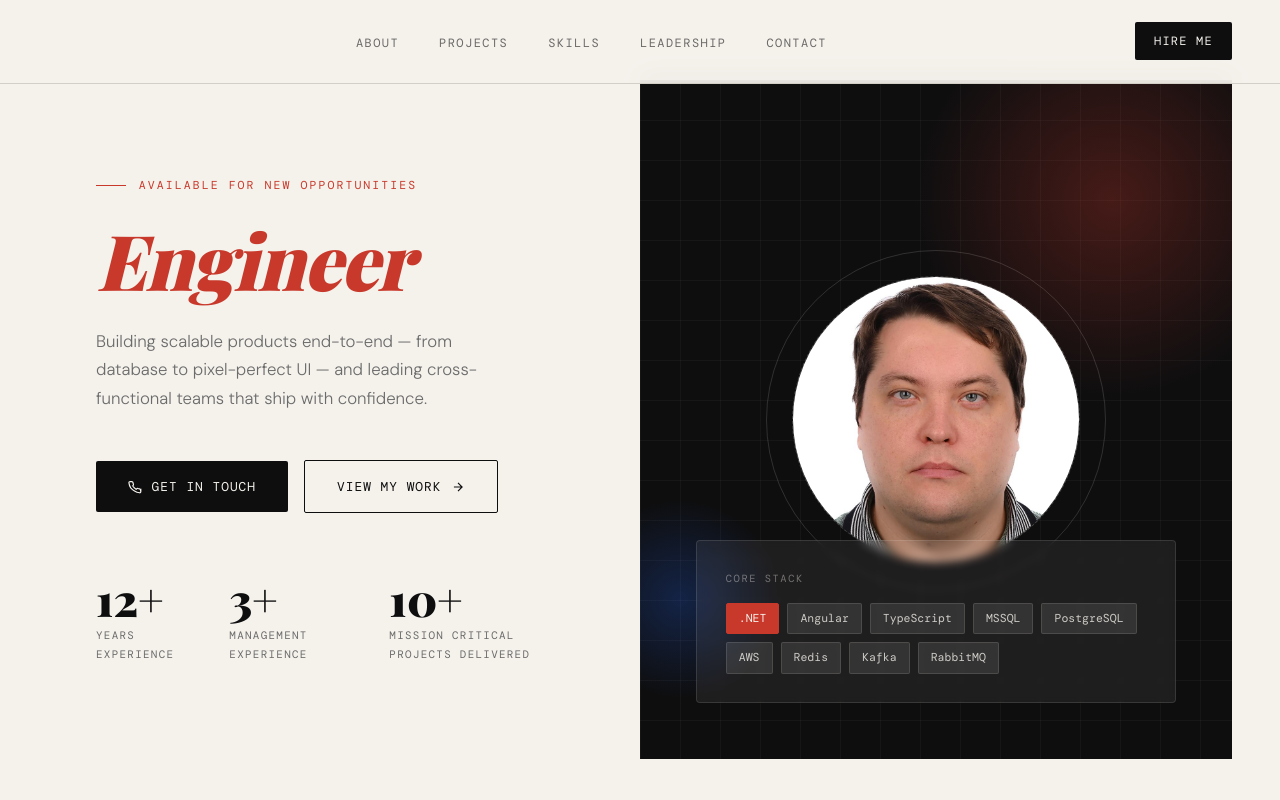
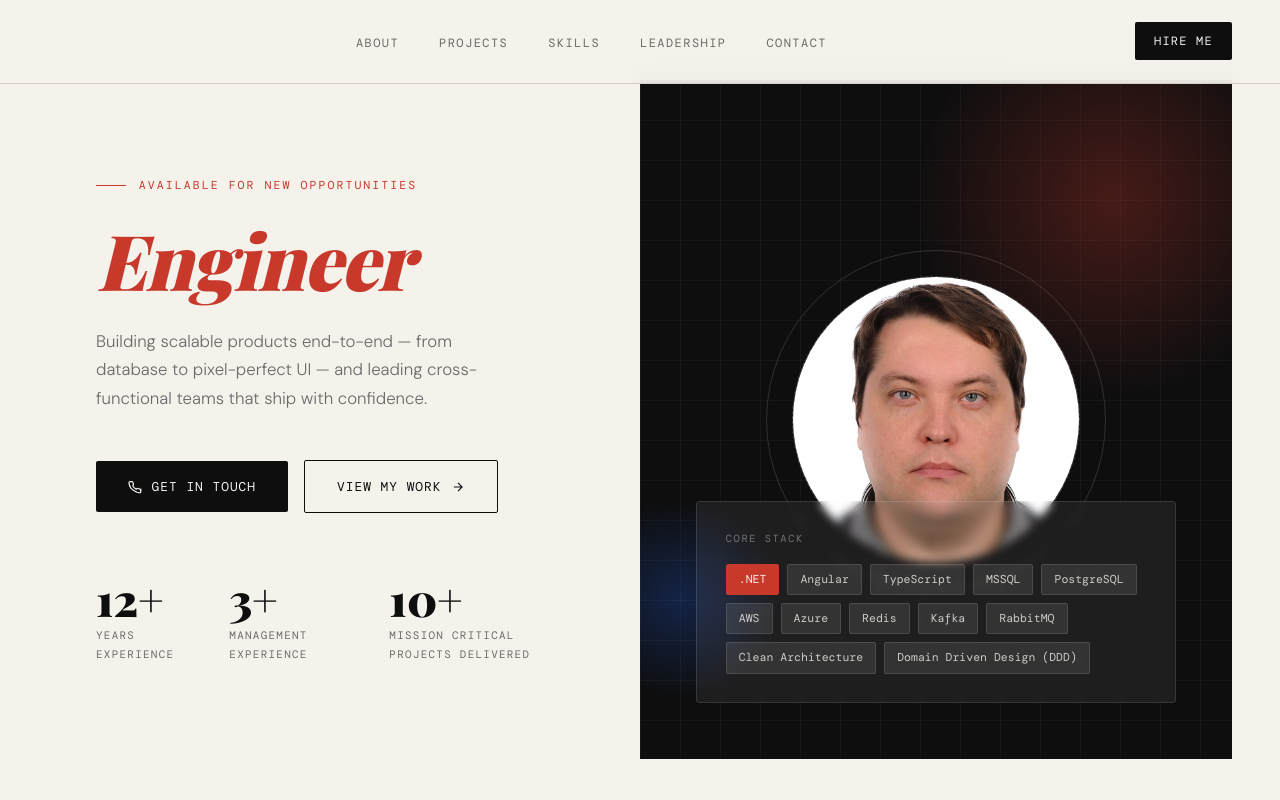
Before and after one commit to the-bannikov/the-bannikov.github.io, a plain HTML site: page index.html in a window 1280 px wide. Shown: the top 800 px of the page. Drawn offline with nearby package versions, Linux system fonts and the light colour scheme; a web font is replaced by a local one.

Commit message:
Small updates

```diff
--- a/index.html
+++ b/index.html
@@ -90,9 +90,12 @@
         <span class="tag">MSSQL</span>
         <span class="tag">PostgreSQL</span>
         <span class="tag">AWS</span>
+        <span class="tag">Azure</span>
         <span class="tag">Redis</span>
         <span class="tag">Kafka</span>
         <span class="tag">RabbitMQ</span>
+        <span class="tag">Clean Architecture</span>
+        <span class="tag">Domain Driven Design (DDD)</span>
       </div>
     </div>
   </div>
```
